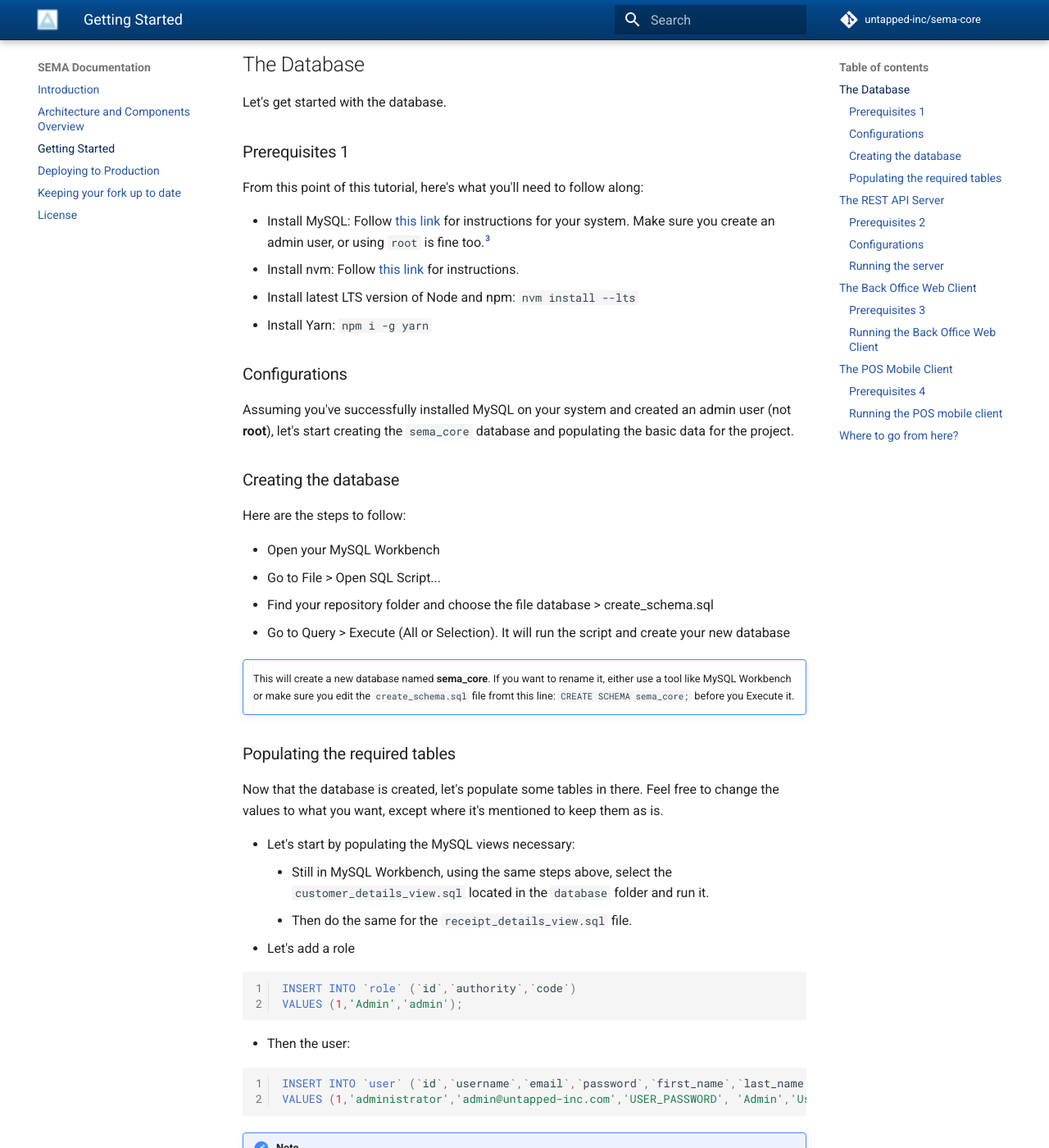
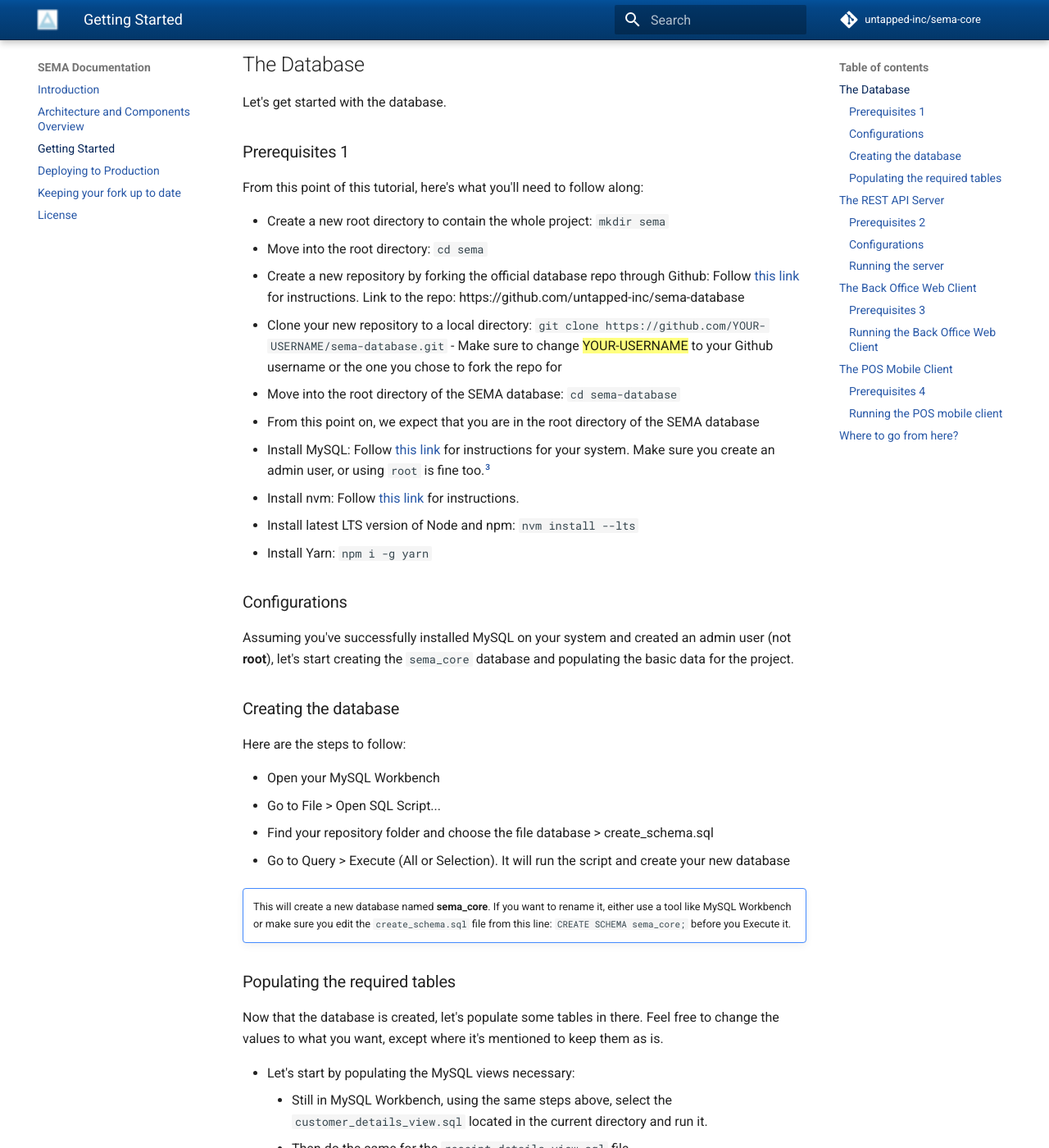
Before and after one commit to untapped-inc/sema-docs, an MkDocs documentation site: the page built from docs/getting-started.md, in a window 1280 px wide and 1400 px high, scrolled down 335 px. Shown: the whole window at 82% size. Built offline with MkDocs 1.6.1 and Material for MkDocs 9.7.7, drawn with Linux system fonts in a browser that asks for light colours; comment, search, counter and statistics services are not loaded; some of the changed text lies outside the part shown.

````diff
--- a/docs/getting-started.md
+++ b/docs/getting-started.md
@@ -15,6 +15,12 @@
 
 From this point of this tutorial, here's what you'll need to follow along:
 
+* Create a new root directory to contain the whole project: `mkdir sema`
+* Move into the root directory: `cd sema`
+* Create a new repository by forking the official database repo through Github: Follow [this link](https://help.github.com/articles/fork-a-repo/) for instructions. Link to the repo: https://github.com/untapped-inc/sema-database
+* Clone your new repository to a local directory: `git clone https://github.com/YOUR-USERNAME/sema-database.git` - Make sure to change ==YOUR-USERNAME== to your Github username or the one you chose to fork the repo for
+* Move into the root directory of the SEMA database: `cd sema-database`
+* From this point on, we expect that you are in the root directory of the SEMA database
 * Install MySQL: Follow [this link](https://dev.mysql.com/doc/refman/5.7/en/installing.html) for instructions for your system. Make sure you create an admin user, or using `root` is fine too.[^using-root]
 * Install nvm: Follow [this link](https://github.com/creationix/nvm#installation) for instructions.
 * Install latest LTS version of Node and npm: `nvm install --lts`
@@ -34,14 +40,14 @@
 * Go to Query > Execute (All or Selection). It will run the script and create your new database
 
 !!! note ""
-    This will create a new database named **sema_core**. If you want to rename it, either use a tool like MySQL Workbench or make sure you edit the `create_schema.sql` file fromt this line: `CREATE SCHEMA sema_core;` before you Execute it.
+    This will create a new database named **sema_core**. If you want to rename it, either use a tool like MySQL Workbench or make sure you edit the `create_schema.sql` file from this line: `CREATE SCHEMA sema_core;` before you Execute it.
 
 ### Populating the required tables
 
 Now that the database is created, let's populate some tables in there. Feel free to change the values to what you want, except where it's mentioned to keep them as is.
 
 * Let's start by populating the MySQL views necessary:
-    * Still in MySQL Workbench, using the same steps above, select the `customer_details_view.sql` located in the `database` folder and run it.
+    * Still in MySQL Workbench, using the same steps above, select the `customer_details_view.sql` located in the current directory and run it.
     * Then do the same for the `receipt_details_view.sql` file.
 * Let's add a role
 ``` sql
@@ -149,8 +155,7 @@
 
 From this point of this tutorial, here's what you'll need to follow along:
 
-* Create a new root directory to contain the whole project: `mkdir sema`
-* Move into the root directory: `cd sema`
+* Assuming you are currently in the `sema-database` directory, move back into the root directory: `cd ..`
 * Create a new repository by forking the official REST API repo through Github: Follow [this link](https://help.github.com/articles/fork-a-repo/) for instructions. Link to the repo: https://github.com/untapped-inc/sema-core
 * Clone your new repository to a local directory: `git clone https://github.com/YOUR-USERNAME/sema-core.git` - Make sure to change ==YOUR-USERNAME== to your Github username or the one you chose to fork the repo for
 * Move into the root directory of the REST API: `cd sema-core`
````
Also changed, not shown: other parts of docs/getting-started.md (+3 -3 lines).
